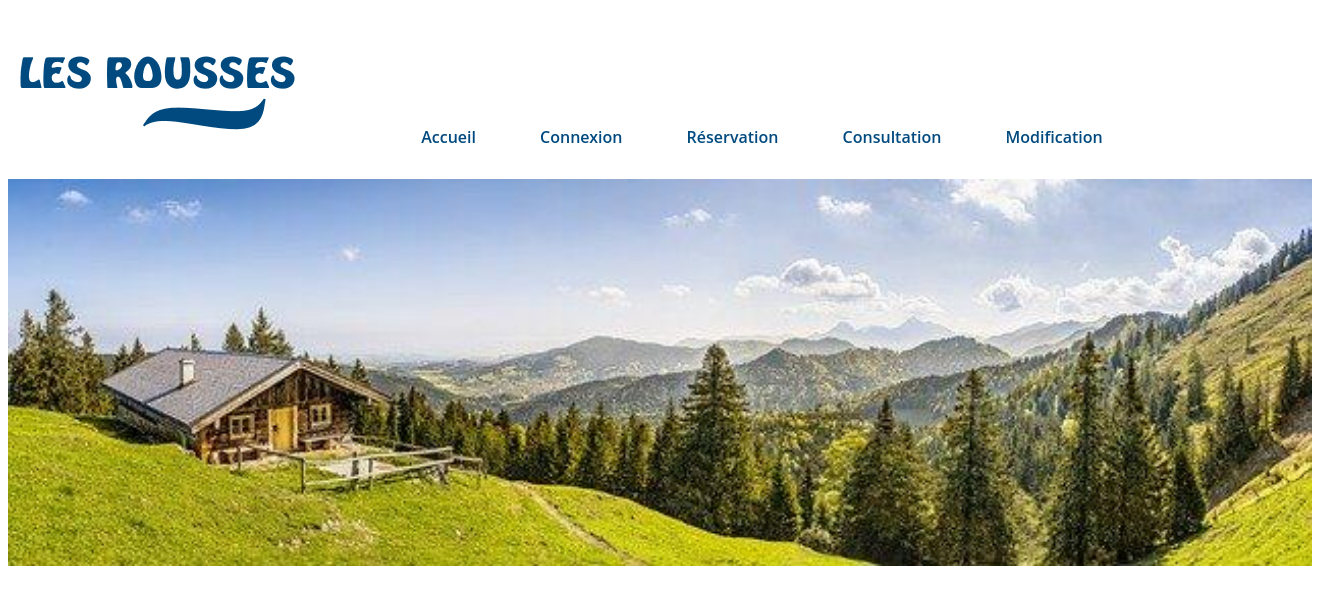
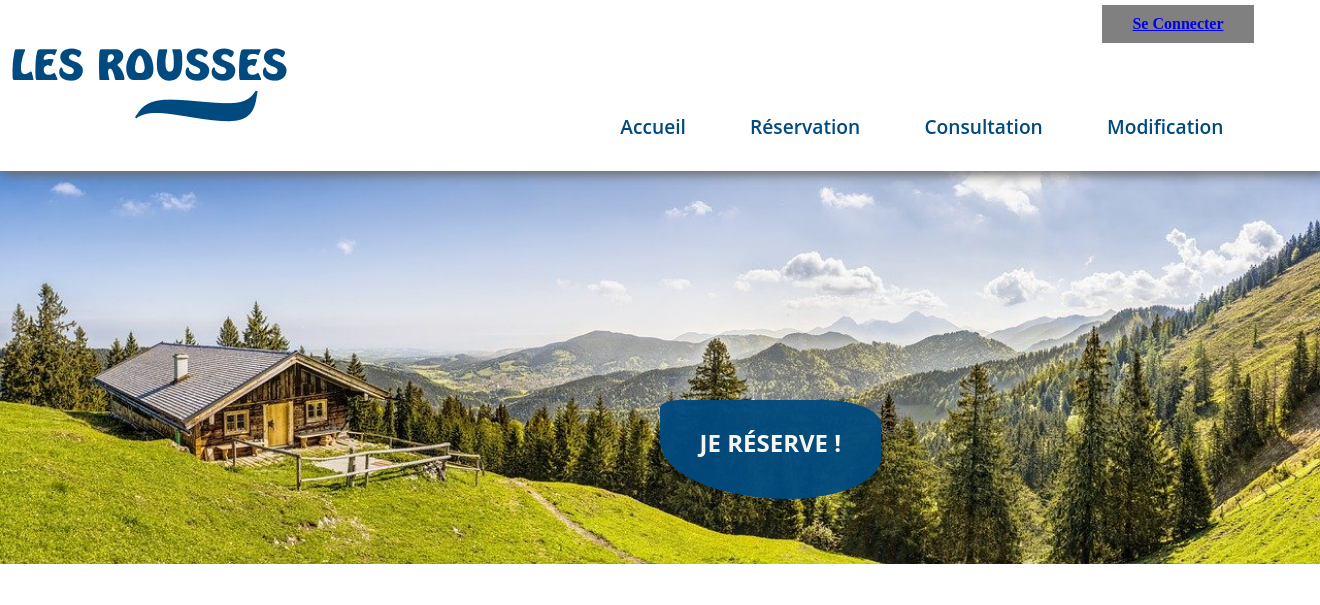
Before and after one commit to mjpb96/Projet_SIO_2, a PHP site: page /HTML/page_accueil.html in a window 1320 px wide. Shown: the top 605 px of the page. Run offline with PHP 8.4, Linux system fonts and the light colour scheme.

Commit message:
nouvelle update
Ajout de CSS,modif de accueil et connexion. Ajout d'un boutton se connecter en haut à droite

```diff
--- a/Site WEB/CSS/projet_css.css
+++ b/Site WEB/CSS/projet_css.css
@@ -2,14 +2,26 @@ html{
 	font-family: Open Sans, Arial;
 	background-color: white;
 }
+body{
+	margin:0;
+	padding:0;
+}
+
+/*Menu de navifatin*/
+
 header{
 	position: sticky;
+	top:0px;
+	background-color: white;
+	box-shadow: 4px 4px 10px #6e6e6e;
+	z-index: 2;
+	width: 100%;
 }
 nav{
 	display: inline-block;
 }
 nav ul{
-	margin-left: 5%;
+	margin-left: 35%;
 	width: 100%;
 }
 nav ul li{
@@ -18,6 +30,7 @@ nav ul li{
 }
 
 nav ul li a{
+	font-size: 1.2em;
 	text-decoration: none;
 	color: #004A7F;
 	font-weight: 600;
@@ -26,11 +39,64 @@ nav ul li a{
 	padding: 10px 30px;
 
 }
+#login{
+	background-color: gray;
+	width: 10%;
+	position: absolute;
+	top:3%;
+	right:5%;
+	color: white;
+	border-color: blue;
+	font-family: Montserrat;
+	font-weight: 600;
+	text-align: center;
+	text-decoration: none;
+	padding: 10px;
+}
 
-#background_accueil{
+.photo_background{
+	width: 	100%;
+	position: absolute;
+}
+
+/*page accueil*/
+#background_accueil a{
+	position: absolute;
+	left: 50%;
+	top: 50%;
+	font-size: 1.5em;
+	color: white;
+	text-decoration: none;
+	background-color: #004A7F;
+	opacity: 0.95;
+	padding: 2% 3% 3% 3%;
+	border-radius: 10% 30% 50% 70%;
+	font-weight: bold;
 
 }
-.image_accueil{
-	height: 100%;
-	width:100%;
+
+/*page connexion*/
+
+
+
+/*Les formulaires*/
+
+legend{
+	font-family: Montserrat;
+	font-weight: 600;
 }
+
+.form_connexion{
+	position: absolute;
+	top:30%;
+	left:30%;
+	background-color: white;
+}
+
+.form_reservation{
+	position: absolute;
+	top:25%;
+	left:10%;
+	width: 40%;
+	background-color: white;
+}
--- a/Site WEB/HTML/page_accueil.html
+++ b/Site WEB/HTML/page_accueil.html
@@ -20,8 +20,6 @@
 
 					<li><a href="page_accueil.html">Accueil</a></li>
 
-					<li><a href="page_connexion.html">Connexion</a></li>
-
 					<li><a href="page_reservation.html">Réservation</a></li>
 
 					<li><a href="page_consultation.html">Consultation</a></li>
@@ -30,13 +28,23 @@
 
 				</ul>
 
+			<div id="login">
+
+				<a href="page_connexion.html">Se Connecter</a>
+
+			</div>
+
 			</nav>
+
+
 
 		</header>
 
 		<div id="background_accueil">
 
-			<img src="..\IMAGES\photo_paysage.jpg" class="image_accueil">
+			<img src="..\IMAGES\photo_accueil.jpg" class="photo_background">
+
+			<a href="page_reservation.html">JE RÉSERVE !</a>
 
 		</div>
 
--- a/Site WEB/HTML/page_reservation.html
+++ b/Site WEB/HTML/page_reservation.html
@@ -34,7 +34,7 @@
 
 		</header>
 
-		<div class="vacances">
+		<div class="form_reservation">
 			<form action="login.php" method="post">
 			<fieldset>
 				<legend>Location de Vacances au Jura</legend>
@@ -45,8 +45,7 @@
 				<input type="submit" value="recherche">
 			</fieldset>
 			</form>
-		</div>
-		<div class="colloques">
+
 			<form action="login.php" method="post">
 			<fieldset>
 				<legend>Salles de Colloques au Jura</legend>
```
Also changed, not shown: Site WEB/HTML/page_connexion.html (+16 -5 lines), Site WEB/IMAGES/photo_accueil.jpg (added), Site WEB/IMAGES/photo_login.jpg (added), Site WEB/IMAGES/photo_paysage.jpg (deleted).
